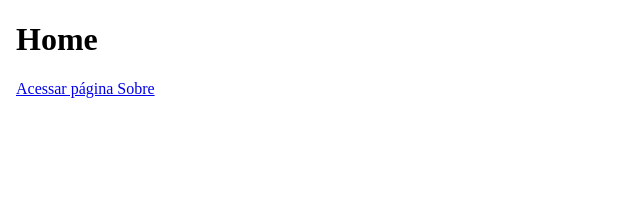
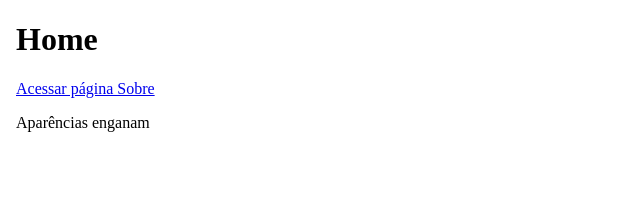
Before and after one commit to klsio22/Analisador-de-N-meros, a Next.js app: page / in a window 1280 px wide. Shown: the top 204 px of the page, without its empty margins (0-640 px from the left). Built offline with nearby package versions, Linux system fonts and the light colour scheme.

Commit message:
update v0.8

```diff
--- a/pages/index.js
+++ b/pages/index.js
@@ -9,7 +9,7 @@ function HomePage() {
       <body>
         <h1>Home</h1>
         <a href="/sobre.js">Acessar página Sobre</a>
-
+        <p>Aparências enganam</p>
 
       </body>
     </html>
```
